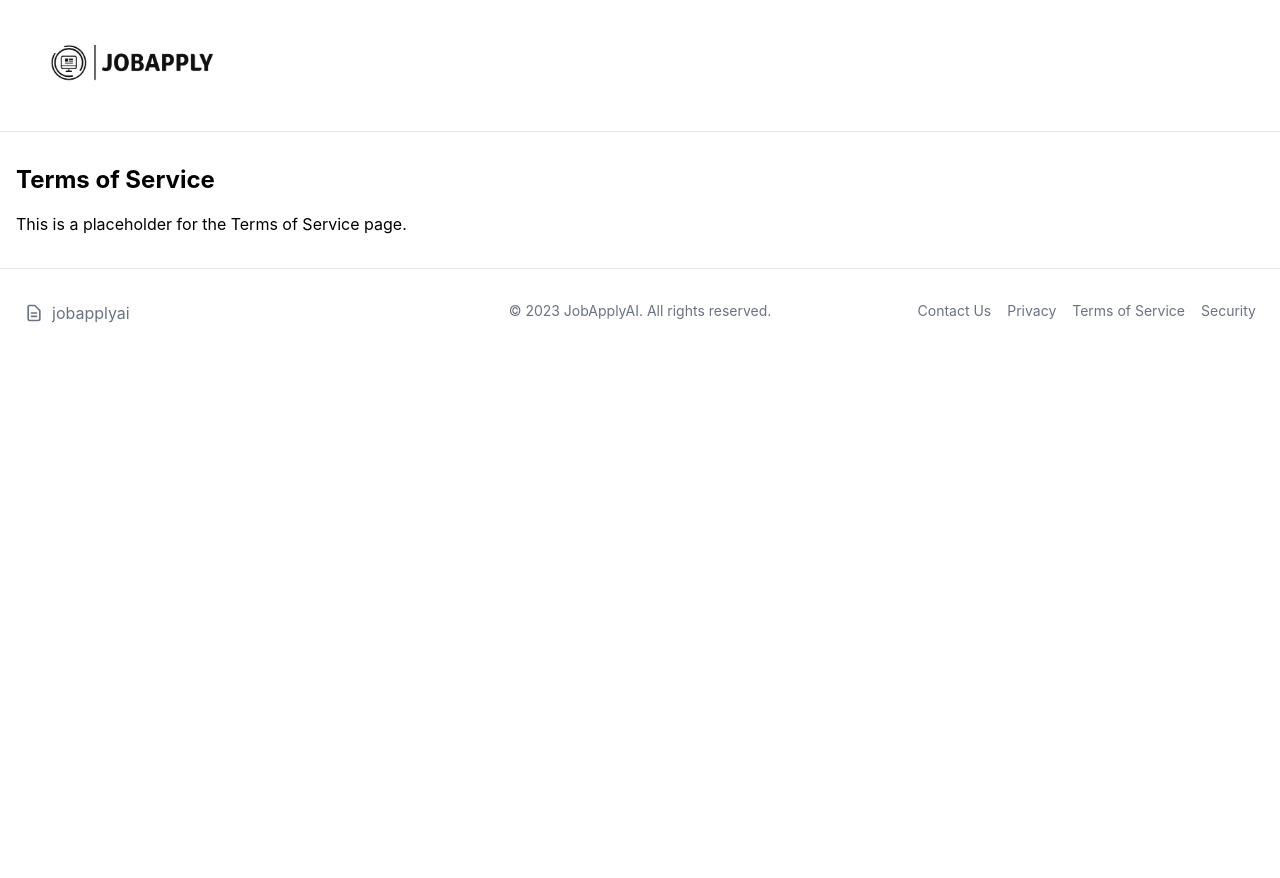
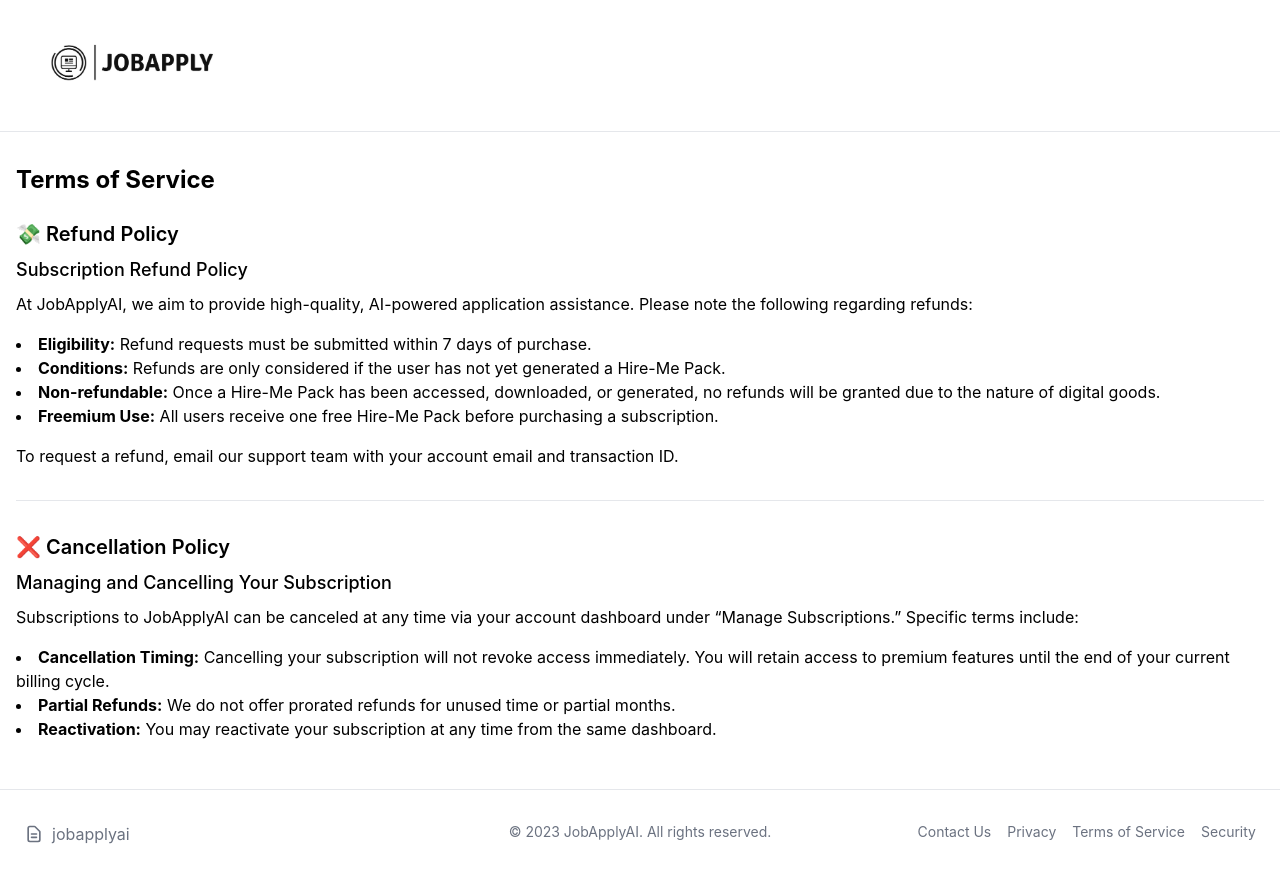
Before and after one commit to Yunusali1271/JobApplyAI5, a Next.js app: page /terms in a window 1280 px wide. Before the commit the page ends 800 px from the top, so only its background shows below. Built offline with nearby package versions, Linux system fonts and the light colour scheme; no server answers.

Commit message:
add missing Terms Of Service

```diff
--- a/src/app/terms/page.tsx
+++ b/src/app/terms/page.tsx
@@ -7,7 +7,34 @@ const TermsPage = () => {
       <BasicNavigation />
       <main className="container mx-auto px-4 py-8">
         <h1 className="text-2xl font-bold mb-4">Terms of Service</h1>
-        <p>This is a placeholder for the Terms of Service page.</p>
+
+        <h2 className="text-xl font-semibold mt-6 mb-2">💸 Refund Policy</h2>
+        <h3 className="text-lg font-medium mb-2">Subscription Refund Policy</h3>
+        <p className="mb-4">
+          At JobApplyAI, we aim to provide high-quality, AI-powered application assistance. Please note the following regarding refunds:
+        </p>
+        <ul className="list-disc list-inside mb-4">
+          <li><strong>Eligibility:</strong> Refund requests must be submitted within 7 days of purchase.</li>
+          <li><strong>Conditions:</strong> Refunds are only considered if the user has not yet generated a Hire-Me Pack.</li>
+          <li><strong>Non-refundable:</strong> Once a Hire-Me Pack has been accessed, downloaded, or generated, no refunds will be granted due to the nature of digital goods.</li>
+          <li><strong>Freemium Use:</strong> All users receive one free Hire-Me Pack before purchasing a subscription.</li>
+        </ul>
+        <p className="mb-6">
+          To request a refund, email our support team with your account email and transaction ID.
+        </p>
+
+        <hr className="my-8" />
+
+        <h2 className="text-xl font-semibold mt-6 mb-2">❌ Cancellation Policy</h2>
+        <h3 className="text-lg font-medium mb-2">Managing and Cancelling Your Subscription</h3>
+        <p className="mb-4">
+          Subscriptions to JobApplyAI can be canceled at any time via your account dashboard under “Manage Subscriptions.” Specific terms include:
+        </p>
+        <ul className="list-disc list-inside mb-4">
+          <li><strong>Cancellation Timing:</strong> Cancelling your subscription will not revoke access immediately. You will retain access to premium features until the end of your current billing cycle.</li>
+          <li><strong>Partial Refunds:</strong> We do not offer prorated refunds for unused time or partial months.</li>
+          <li><strong>Reactivation:</strong> You may reactivate your subscription at any time from the same dashboard.</li>
+        </ul>
       </main>
       <Footer />
     </div>
```
